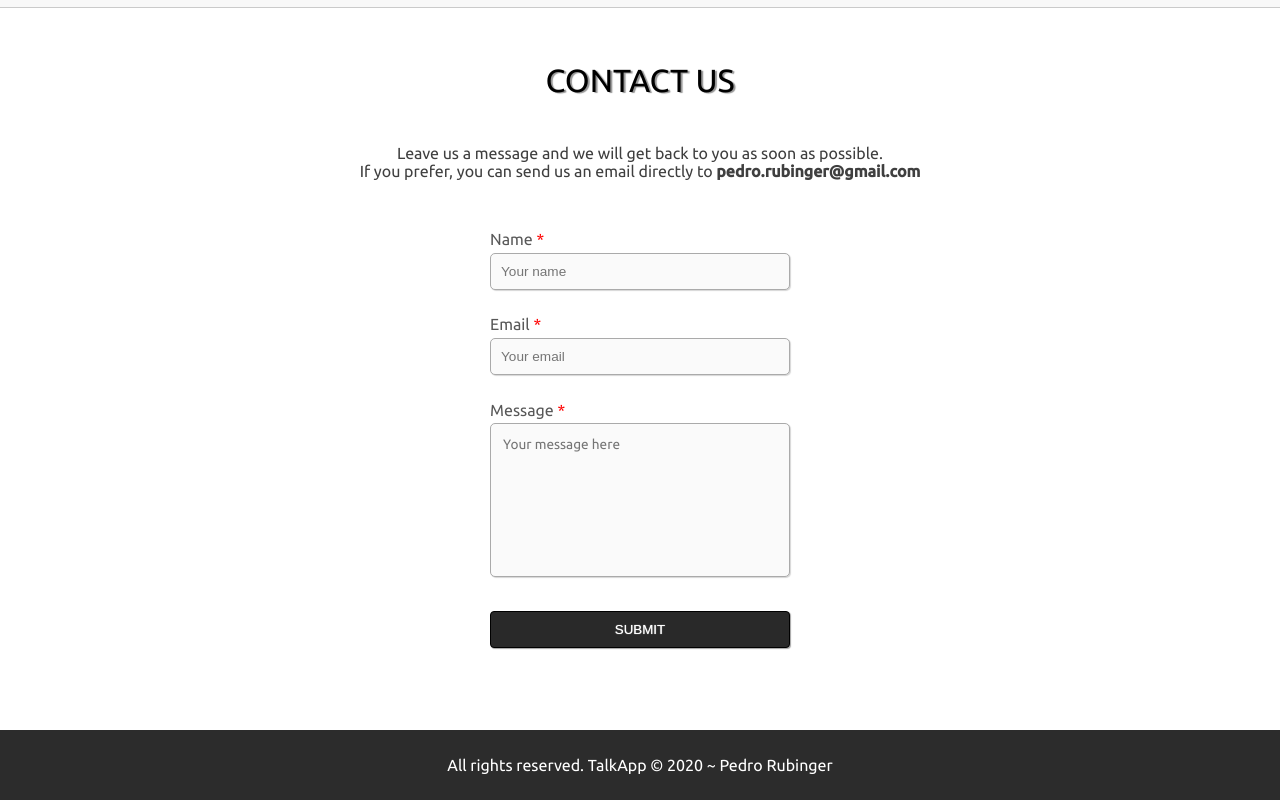
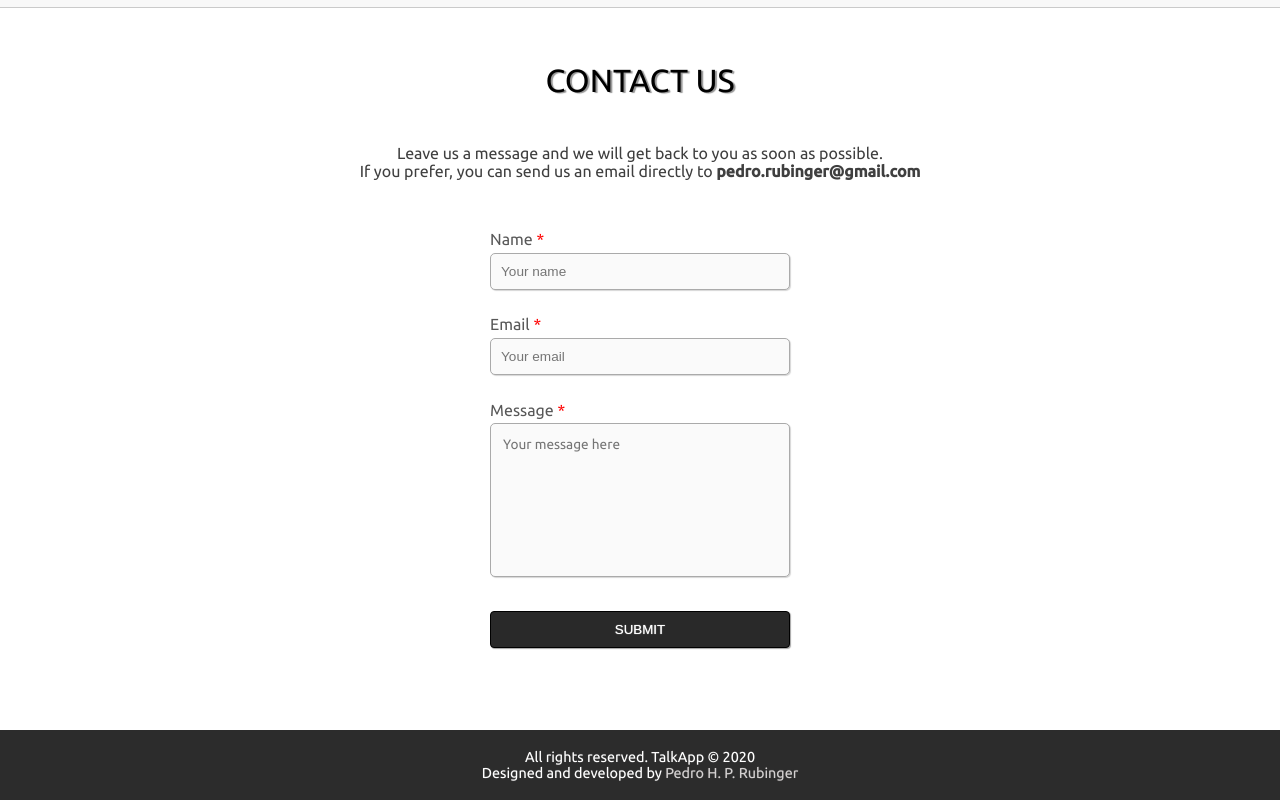
Before and after one commit to pedrorubinger/talk-app, a React (Create React App) app in the folder frontend/: page / in a window 1280 px wide. Shown: the part 2548-3348 px from the top of the page. Built offline with nearby package versions, Linux system fonts and the light colour scheme.

Commit message:
Adiciona correções no layout

```diff
--- a/frontend/src/global.css
+++ b/frontend/src/global.css
@@ -34,7 +34,7 @@ input, textarea {
   background-color: #fafafa;
 }
 
-button {
+button, .button {
   border-radius: 4px;
   padding: 10px;
   border: 1px solid black;
@@ -44,6 +44,7 @@ button {
   text-shadow: 0px 0px 1px rgb(228, 228, 228);
   transition: .4s;
   box-shadow: 1px 1px 1px rgb(165, 165, 165);
+  text-align: center;
 }
 
 button:hover {
--- a/frontend/src/pages/Chat/index.js
+++ b/frontend/src/pages/Chat/index.js
@@ -49,7 +49,9 @@ export function Chat() {
                                 <div className="chat-info-contact-item">
                                     <img
                                         src={imgDefaultProfilePhoto}
-                                        className="chat-info-profile-photo" />
+                                        className="chat-info-profile-photo"
+                                        alt="profile"
+                                    />
 
                                     <div className="chat-info-contact-name">
                                         <p>John Doe</p>
@@ -62,7 +64,9 @@ export function Chat() {
                                 <div className="chat-info-contact-item">
                                     <img
                                         src={imgDefaultProfilePhoto}
-                                        className="chat-info-profile-photo" />
+                                        className="chat-info-profile-photo"
+                                        alt="profile"
+                                    />
 
                                     <div className="chat-info-contact-name">
                                         <p>John Doe</p>
@@ -75,7 +79,9 @@ export function Chat() {
                                 <div className="chat-info-contact-item">
                                     <img
                                         src={imgDefaultProfilePhoto}
-                                        className="chat-info-profile-photo" />
+                                        className="chat-info-profile-photo"
+                                        alt="profile"
+                                    />
 
                                     <div className="chat-info-contact-name">
                                         <p>John Doe</p>
@@ -88,7 +94,9 @@ export function Chat() {
                                 <div className="chat-info-contact-item">
                                     <img
                                         src={imgDefaultProfilePhoto}
-                                        className="chat-info-profile-photo" />
+                                        className="chat-info-profile-photo"
+                                        alt="profile"
+                                    />
 
                                     <div className="chat-info-contact-name">
                                         <p>John Doe</p>
@@ -101,7 +109,9 @@ export function Chat() {
                                 <div className="chat-info-contact-item">
                                     <img
                                         src={imgDefaultProfilePhoto}
-                                        className="chat-info-profile-photo" />
+                                        className="chat-info-profile-photo"
+                                        alt="profile"
+                                    />
 
                                     <div className="chat-info-contact-name">
                                         <p>John Doe</p>
@@ -114,7 +124,9 @@ export function Chat() {
                                 <div className="chat-info-contact-item">
                                     <img
                                         src={imgDefaultProfilePhoto}
-                                        className="chat-info-profile-photo" />
+                                        className="chat-info-profile-photo"
+                                        alt="profile"
+                                    />
 
                                     <div className="chat-info-contact-name">
                                         <p>John Doe</p>
@@ -127,7 +139,9 @@ export function Chat() {
                                 <div className="chat-info-contact-item">
                                     <img
                                         src={imgDefaultProfilePhoto}
-                                        className="chat-info-profile-photo" />
+                                        className="chat-info-profile-photo"
+                                        alt="profile"
+                                    />
 
                                     <div className="chat-info-contact-name">
                                         <p>John Doe</p>
--- a/frontend/src/pages/Home/index.js
+++ b/frontend/src/pages/Home/index.js
@@ -268,7 +268,13 @@ export function Home() {
             </main>
 
             <footer>
-                <p>All rights reserved. TalkApp &copy; 2020 ~ Pedro Rubinger</p>
+                <p>All rights reserved. TalkApp &copy; 2020</p>
+                <p>Designed and developed by
+                    <a
+                        href="https://github.com/pedrorubinger"
+                        target="_blank"
+                        title="Visit author's GitHub page"
+                    >&nbsp;Pedro H. P. Rubinger</a></p>
             </footer>
         </div>
     );
--- a/frontend/src/pages/Home/styles.css
+++ b/frontend/src/pages/Home/styles.css
@@ -204,15 +204,20 @@
     margin: auto;
     margin-top: 3.2rem;
     width: 100%;
+    display: flex;
+    flex-direction: column;
+    justify-content: center;
+    align-items: center;
 }
 
 #home-container footer p {
-    position: absolute;
-    margin: 0;
-    top: 50%;
-    left: 50%;
-    margin-right: -50%;
-    transform: translate(-50%, -50%);
+    font-size: .9rem;
+    color: #fff;
+    text-shadow: 0px 0px 1px rgb(99, 98, 98);
+}
+
+#home-container footer p a {
+    color: rgb(212, 209, 209);
 }
 
 /* MOBILE */
```
